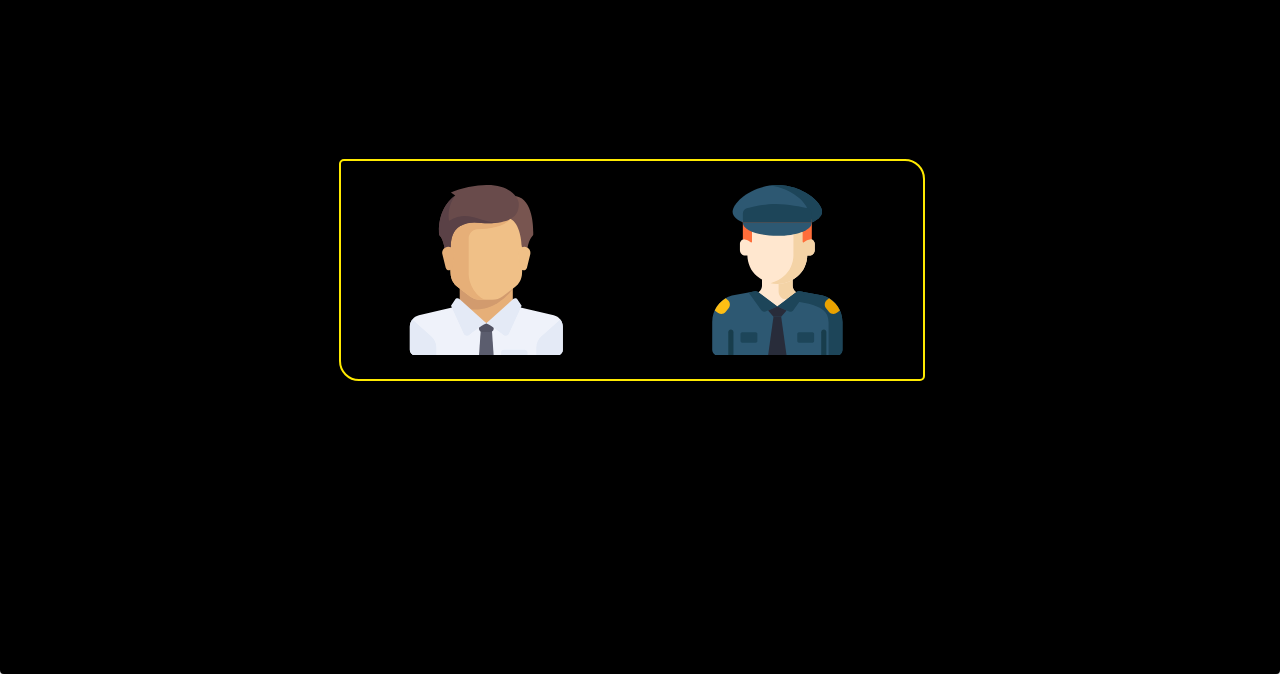
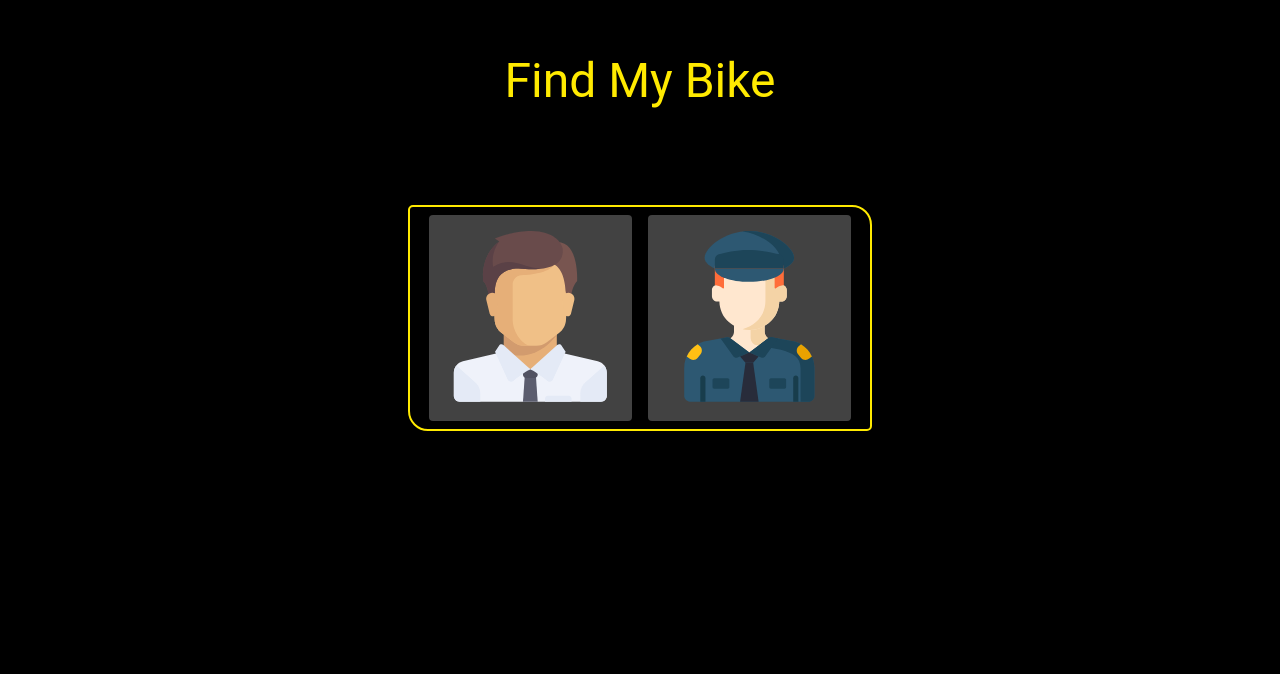
Before and after one commit to slim-hmidi/stolen-bikes-frontend, a React (Create React App) app: page / in a window 1280 px wide. Shown: the part 126-800 px from the top of the page. Built offline with nearby package versions, Linux system fonts and the light colour scheme.

Commit message:
update css styles

```diff
--- a/src/App.tsx
+++ b/src/App.tsx
@@ -1,13 +1,12 @@
 import React from "react";
-import Paper from "@material-ui/core/Paper";
+import CssBaseline from '@material-ui/core/CssBaseline';
 import Cover from "./components/cover/Cover";
 
 function App() {
   return (
     <div>
-      <Paper>
-        <Cover />
-      </Paper>
+      <CssBaseline />
+      <Cover />
     </div>
   );
 }
--- a/src/common/card/Card.tsx
+++ b/src/common/card/Card.tsx
@@ -6,7 +6,8 @@ import React from "react";
 
 const useStyles = makeStyles({
   root: {
-    minWidth: 275,
+    width: '100%',
+    height: '100%'
   },
 });
 
--- a/src/components/cover/Cover.tsx
+++ b/src/components/cover/Cover.tsx
@@ -1,25 +1,32 @@
 import Grid from "@material-ui/core/Grid";
-import { makeStyles } from "@material-ui/core/styles";
+import Typography from "@material-ui/core/Typography";
+import { createStyles, Theme, makeStyles } from "@material-ui/core/styles";
 import React from "react";
 import CoverProfiles from "./CoverProfiles";
 
-const styles = makeStyles((theme) => ({
+const styles = makeStyles((theme: Theme) => createStyles({
   root: {
     flexGrow: 1,
   },
-}));
+  item: {
+    margin: theme.spacing(12),
+  }
+}))
 const Cover = () => {
   const classes = styles();
   return (
     <div className={classes.root}>
       <Grid
         container
-        alignItems="center"
+        alignContent="center"
         justify="center"
-        direction="row"
-        spacing={2}
-        style={{ minHeight: "101vh", maxWidth: "100%" }}
+        direction="column"
+        spacing={0}
+        style={{ height: '80vh' }}
       >
+        <Grid item className={classes.item}>
+          <Typography align="center" variant="h3" color="secondary">Find My Bike</Typography>
+        </Grid>
         <Grid item>
           <CoverProfiles />
         </Grid>
--- a/src/components/cover/CoverProfiles.tsx
+++ b/src/components/cover/CoverProfiles.tsx
@@ -1,5 +1,6 @@
 import Grid from "@material-ui/core/Grid";
 import { makeStyles } from "@material-ui/core/styles";
+import CssBaseline from '@material-ui/core/CssBaseline';
 import React from "react";
 import SimpleCard from "../../common/card/Card";
 import { ReactComponent as OfficerIcon } from "../../icons/officer.svg";
@@ -12,6 +13,7 @@ const styles = makeStyles((theme) => ({
     margin: "0 auto",
   },
   cardItem: {
+    flexBasis: 'min-content',
     padding: '8px'
   },
   wrapper: {
@@ -24,18 +26,19 @@ const styles = makeStyles((theme) => ({
 const CoverProfiles = () => {
   const classes = styles();
   return (
-    <Grid container direction="row" className={classes.wrapper}>
+    <Grid container direction="row" justify="center" alignItems="center" className={classes.wrapper}>
+      <CssBaseline />
       <Grid item className={classes.cardItem}>
         <SimpleCard>
           <ToolTip title="User Profile" placement="left-end">
-            <UserIcon className={classes.item} />
+            <UserIcon />
           </ToolTip>
         </SimpleCard>
       </Grid>
       <Grid item className={classes.cardItem}>
         <SimpleCard>
           <ToolTip title="Officer Profile" placement="right-end">
-            <OfficerIcon className={classes.item} />
+            <OfficerIcon />
           </ToolTip>
         </SimpleCard>
       </Grid>
--- a/src/index.css
+++ b/src/index.css
@@ -1,4 +1,4 @@
-body {
+/* body {
   margin: 0;
   font-family: -apple-system, BlinkMacSystemFont, 'Segoe UI', 'Roboto', 'Oxygen',
     'Ubuntu', 'Cantarell', 'Fira Sans', 'Droid Sans', 'Helvetica Neue',
@@ -10,4 +10,4 @@ body {
 code {
   font-family: source-code-pro, Menlo, Monaco, Consolas, 'Courier New',
     monospace;
-}
+} */
--- a/src/index.tsx
+++ b/src/index.tsx
@@ -8,7 +8,7 @@ import * as serviceWorker from "./serviceWorker";
 const theme = createMuiTheme({
   palette: {
     background: {
-      paper: "#000000"
+      default: "#000000"
     },
     primary: {
       dark: "#111010",
```
